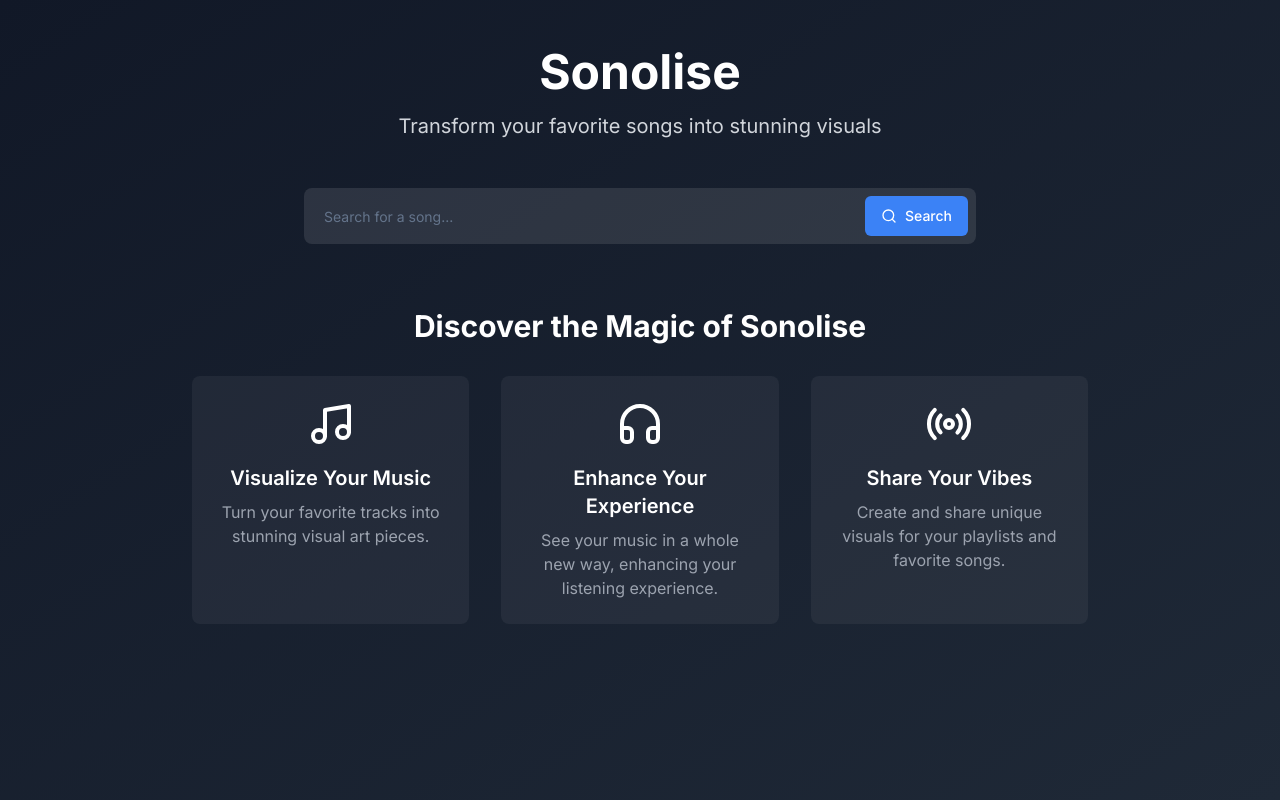
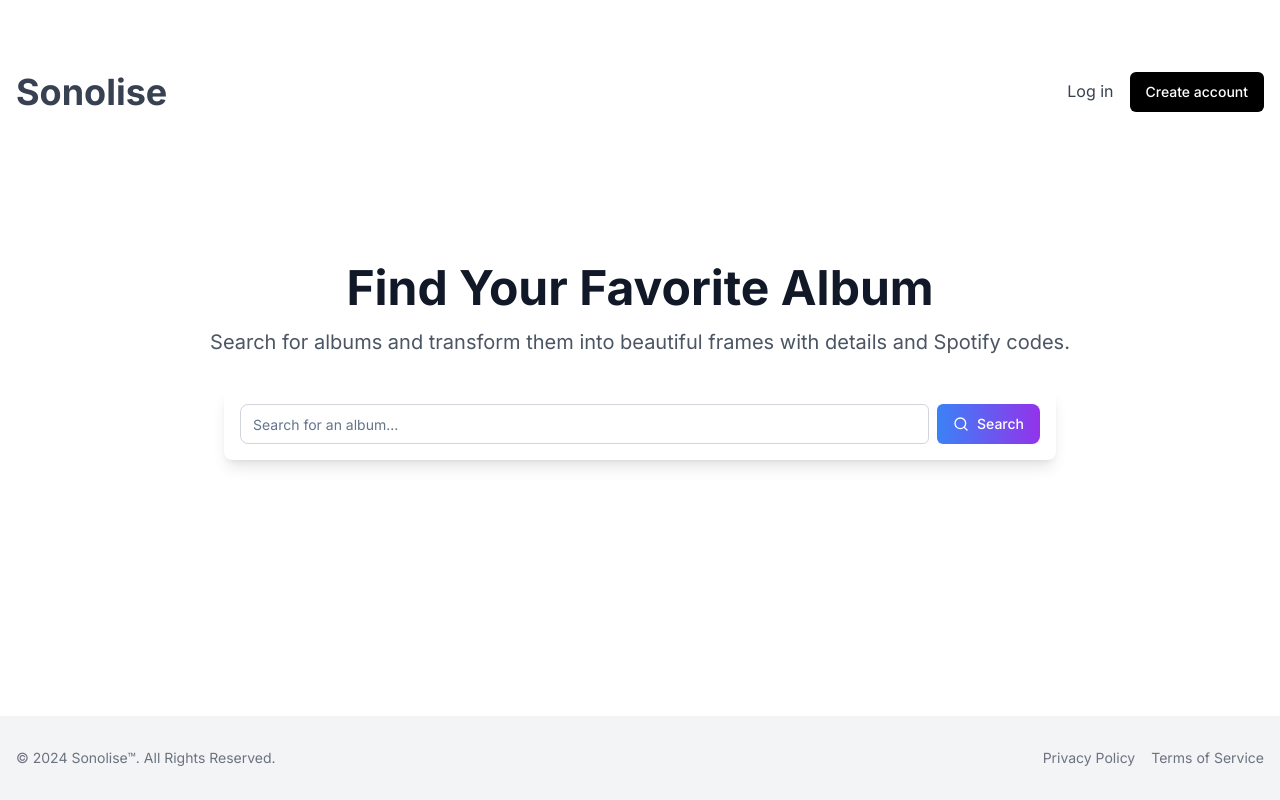
Before and after one commit to Atomized-titan/sono-art, a Next.js app: page / in a window 1280 px wide. Built offline with nearby package versions, Linux system fonts and the light colour scheme.

Commit message:
fix: landing page

```diff
--- a/src/app/page.tsx
+++ b/src/app/page.tsx
@@ -2,10 +2,9 @@
 
 import { useState, useEffect } from "react";
 import { motion, AnimatePresence } from "framer-motion";
-import { LoadingDots } from "@/components/loading-dots";
+import { Input } from "@/components/ui/input";
 import { Button } from "@/components/ui/button";
-import { Input } from "@/components/ui/input";
-import { Search, Music, Headphones, Radio } from "lucide-react";
+import { Search } from "lucide-react";
 import Link from "next/link";
 import Image from "next/image";
 import { useRouter, useSearchParams } from "next/navigation";
@@ -23,6 +22,9 @@ export default function Home() {
     if (searchQuery) {
       setQuery(searchQuery);
       handleSearch(searchQuery);
+    } else {
+      setQuery("");
+      setSearchResults([]);
     }
   }, [searchParams]);
 
@@ -36,51 +38,80 @@ export default function Home() {
       if (!response.ok) throw new Error("Search failed");
       const results = await response.json();
       setSearchResults(results);
-      // Update the URL with the search query
       router.push(`/?q=${encodeURIComponent(searchQuery)}`, { scroll: false });
     } catch (error) {
       console.error("Search failed:", error);
     }
     setIsSearching(false);
   };
+
   const handleKeyPress = (e: React.KeyboardEvent) => {
     if (e.key === "Enter") handleSearch();
   };
 
   return (
-    <main className="min-h-screen bg-gradient-to-br from-gray-900 to-gray-800 text-white">
-      <motion.div
-        initial={{ opacity: 0, y: -20 }}
+    <div className="flex flex-col min-h-screen bg-white text-gray-900">
+      <main className="flex-grow">
+        <div className="container mx-auto px-4 py-12">
+          {/* Header Section */}
+          <motion.header
+            className="flex justify-between items-center py-6"
+            initial={{ y: -100 }}
+            animate={{ y: 0 }}
+          >
+            <Link href="/" className="text-gray-700 hover:text-black mr-4">
+              <h1 className="text-4xl font-bold">Sonolise</h1>
+            </Link>
+            <div>
+              <Link
+                href="/login"
+                className="text-gray-700 hover:text-black mr-4"
+              >
+                Log in
+              </Link>
+              <Button className="bg-black text-white">Create account</Button>
+            </div>
+          </motion.header>
+
+          {/* Search Section */}
+          <motion.section
+            className={`text-center ${
+              searchResults.length === 0 ? "mt-32" : "mt-12"
+            }`}
+            initial={{ opacity: 0, y: 50 }}
             animate={{ opacity: 1, y: 0 }}
             transition={{ duration: 0.5 }}
-        className="container mx-auto px-4 py-12"
           >
-        <h1 className="text-5xl font-bold text-center mb-4">Sonolise</h1>
-        <p className="text-xl text-center text-gray-300 mb-12">
-          Transform your favorite songs into stunning visuals
+            <h2 className="text-5xl font-bold mb-4">
+              Find Your Favorite Album
+            </h2>
+            <p className="text-xl text-gray-600 mb-8">
+              Search for albums and transform them into beautiful frames with
+              details and Spotify codes.
             </p>
 
+            {/* Search Bar */}
             <motion.div
+              className="flex justify-center mb-8"
               initial={{ scale: 0.9, opacity: 0 }}
               animate={{ scale: 1, opacity: 1 }}
-          transition={{ delay: 0.2, duration: 0.3 }}
-          className="max-w-2xl mx-auto mb-16"
+              transition={{ duration: 0.5 }}
             >
-          <div className="flex space-x-2 bg-white/10 p-2 rounded-lg">
+              <div className="flex space-x-2 p-4 rounded-lg w-2/3 bg-white shadow-lg">
                 <Input
                   type="text"
                   value={query}
                   onChange={(e) => setQuery(e.target.value)}
                   onKeyPress={handleKeyPress}
-              placeholder="Search for a song..."
-              className="flex-grow bg-transparent text-white placeholder-gray-400 border-none focus:ring-0"
+                  placeholder="Search for an album..."
+                  className="flex-grow bg-transparent text-gray-800 border border-gray-300 rounded-l-lg focus:ring-blue-500 focus:border-blue-500"
                 />
                 <Button
                   onClick={() => handleSearch()}
-              className="bg-blue-500 hover:bg-blue-600 text-white"
+                  className="bg-gradient-to-r from-blue-500 to-purple-600 hover:from-purple-600 hover:to-blue-500 text-white px-4 py-2 rounded-r-lg"
                 >
                   {isSearching ? (
-                <LoadingDots color="white" />
+                    "Searching..."
                   ) : (
                     <>
                       <Search className="h-4 w-4 mr-2" />
@@ -90,98 +121,78 @@ export default function Home() {
                 </Button>
               </div>
             </motion.div>
+          </motion.section>
 
+          {/* Search Results Section */}
           <AnimatePresence>
             {searchResults.length > 0 && (
+              <motion.section
+                className="py-12"
+                initial={{ opacity: 0 }}
+                animate={{ opacity: 1 }}
+                exit={{ opacity: 0 }}
+              >
+                <div className="grid grid-cols-2 md:grid-cols-3 lg:grid-cols-4 gap-6">
+                  {searchResults.map((result: any) => (
                     <motion.div
-              initial={{ opacity: 0, y: 20 }}
+                      key={result.album.id}
+                      className="overflow-hidden rounded-lg shadow-md"
+                      whileHover={{ scale: 1.05 }}
+                      initial={{ opacity: 0, y: 50 }}
                       animate={{ opacity: 1, y: 0 }}
-              exit={{ opacity: 0, y: -20 }}
-              className="max-w-4xl mx-auto"
+                      transition={{ duration: 0.3 }}
                     >
-              <h2 className="text-2xl font-bold mb-4">Search Results</h2>
-              <ul className="grid grid-cols-1 md:grid-cols-2 lg:grid-cols-3 gap-4">
-                {searchResults.map((track: any) => (
-                  <motion.li
-                    key={track.id}
-                    whileHover={{ scale: 1.05 }}
-                    whileTap={{ scale: 0.95 }}
-                    className="bg-white/10 p-4 rounded-lg"
-                  >
-                    <Link
-                      href={`/${track.id}`}
-                      className="flex items-center space-x-4"
-                    >
+                      <Link href={`/${result.id}`}>
                         <Image
-                        src={track.album.images[0].url}
-                        alt={track.name}
-                        width={60}
-                        height={60}
-                        className="rounded"
+                          src={result.album.images[0].url}
+                          alt={result.name}
+                          width={400}
+                          height={300}
+                          className="object-cover w-full h-56"
                         />
-                      <div>
-                        <h3 className="font-semibold">{track.name}</h3>
-                        <p className="text-gray-400">{track.artists[0].name}</p>
+                        <div className="p-4">
+                          <h4 className="font-semibold text-lg">
+                            {result.name}
+                          </h4>
+                          <p className="text-gray-500">
+                            {result.album.artists
+                              .map((artist: any) => artist.name)
+                              .join(", ")}
+                          </p>
                         </div>
                       </Link>
-                  </motion.li>
+                    </motion.div>
                   ))}
-              </ul>
-            </motion.div>
+                </div>
+              </motion.section>
             )}
           </AnimatePresence>
+        </div>
+      </main>
 
-        {searchResults.length === 0 && !isSearching && (
-          <motion.div
-            initial={{ opacity: 0 }}
-            animate={{ opacity: 1 }}
-            transition={{ delay: 0.5, duration: 0.5 }}
-            className="max-w-4xl mx-auto mt-16"
+      <footer className="bg-gray-100 mt-auto">
+        <div className="container mx-auto px-4 py-8">
+          <div className="flex justify-between items-center">
+            <p className="text-sm text-gray-500">
+              © 2024 Sonolise™. All Rights Reserved.
+            </p>
+            <div className="flex space-x-4">
+              <Link
+                href="/privacy"
+                className="text-sm text-gray-500 hover:text-gray-700"
               >
-            <h2 className="text-3xl font-bold mb-8 text-center">
-              Discover the Magic of Sonolise
-            </h2>
-            <div className="grid grid-cols-1 md:grid-cols-3 gap-8">
-              <FeatureCard
-                icon={<Music className="h-12 w-12" />}
-                title="Visualize Your Music"
-                description="Turn your favorite tracks into stunning visual art pieces."
-              />
-              <FeatureCard
-                icon={<Headphones className="h-12 w-12" />}
-                title="Enhance Your Experience"
-                description="See your music in a whole new way, enhancing your listening experience."
-              />
-              <FeatureCard
-                icon={<Radio className="h-12 w-12" />}
-                title="Share Your Vibes"
-                description="Create and share unique visuals for your playlists and favorite songs."
-              />
+                Privacy Policy
+              </Link>
+              <Link
+                href="/terms"
+                className="text-sm text-gray-500 hover:text-gray-700"
+              >
+                Terms of Service
+              </Link>
             </div>
-          </motion.div>
-        )}
-      </motion.div>
-    </main>
+          </div>
+        </div>
+      </footer>
+    </div>
   );
 }
-
-function FeatureCard({
-  icon,
-  title,
-  description,
-}: {
-  icon: React.ReactNode;
-  title: string;
-  description: string;
-}) {
-  return (
-    <motion.div
-      whileHover={{ scale: 1.05 }}
-      className="bg-white/5 p-6 rounded-lg text-center"
-    >
-      <div className="flex justify-center mb-4">{icon}</div>
-      <h3 className="text-xl font-semibold mb-2">{title}</h3>
-      <p className="text-gray-400">{description}</p>
-    </motion.div>
-  );
-}
```
Lines whose indentation alone changed are shown as unchanged.
